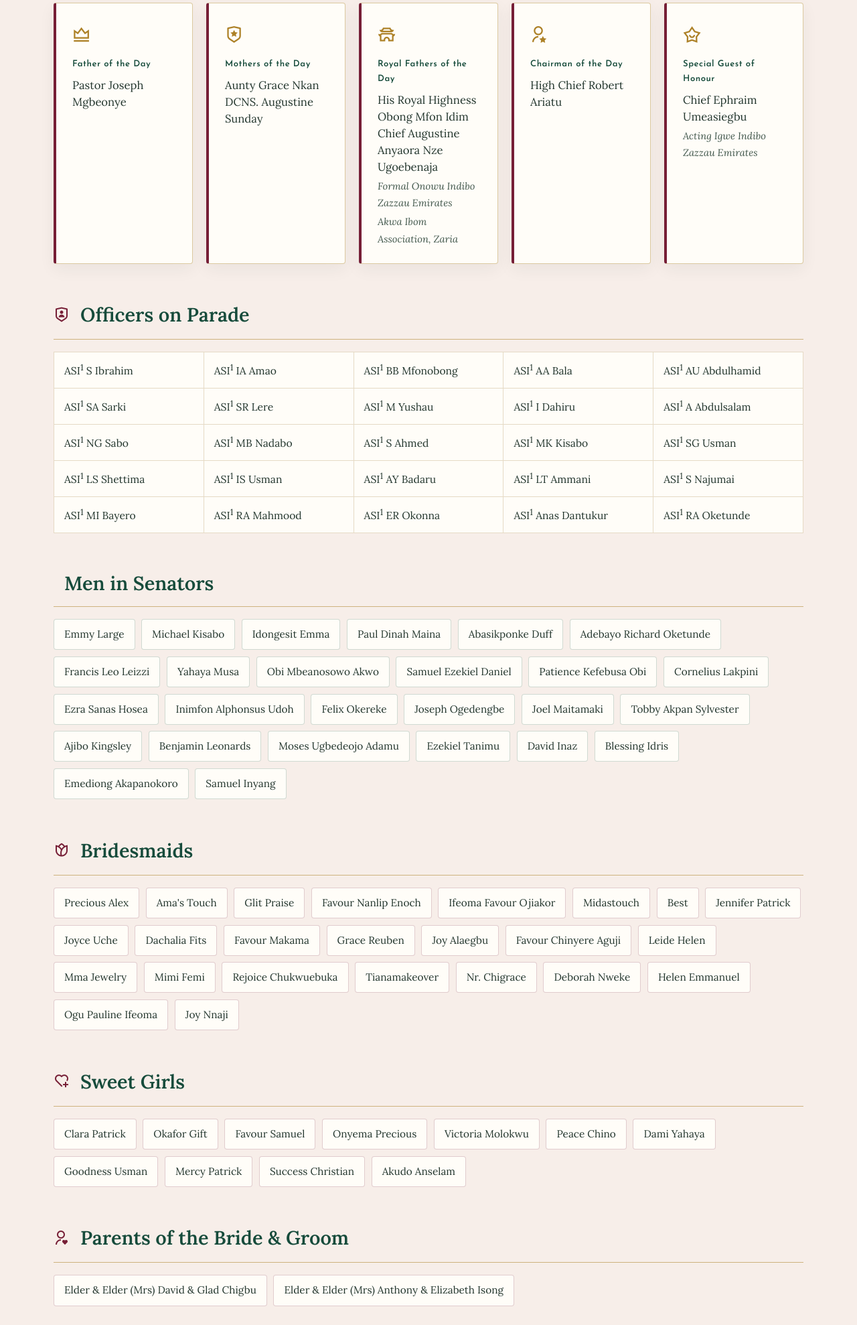
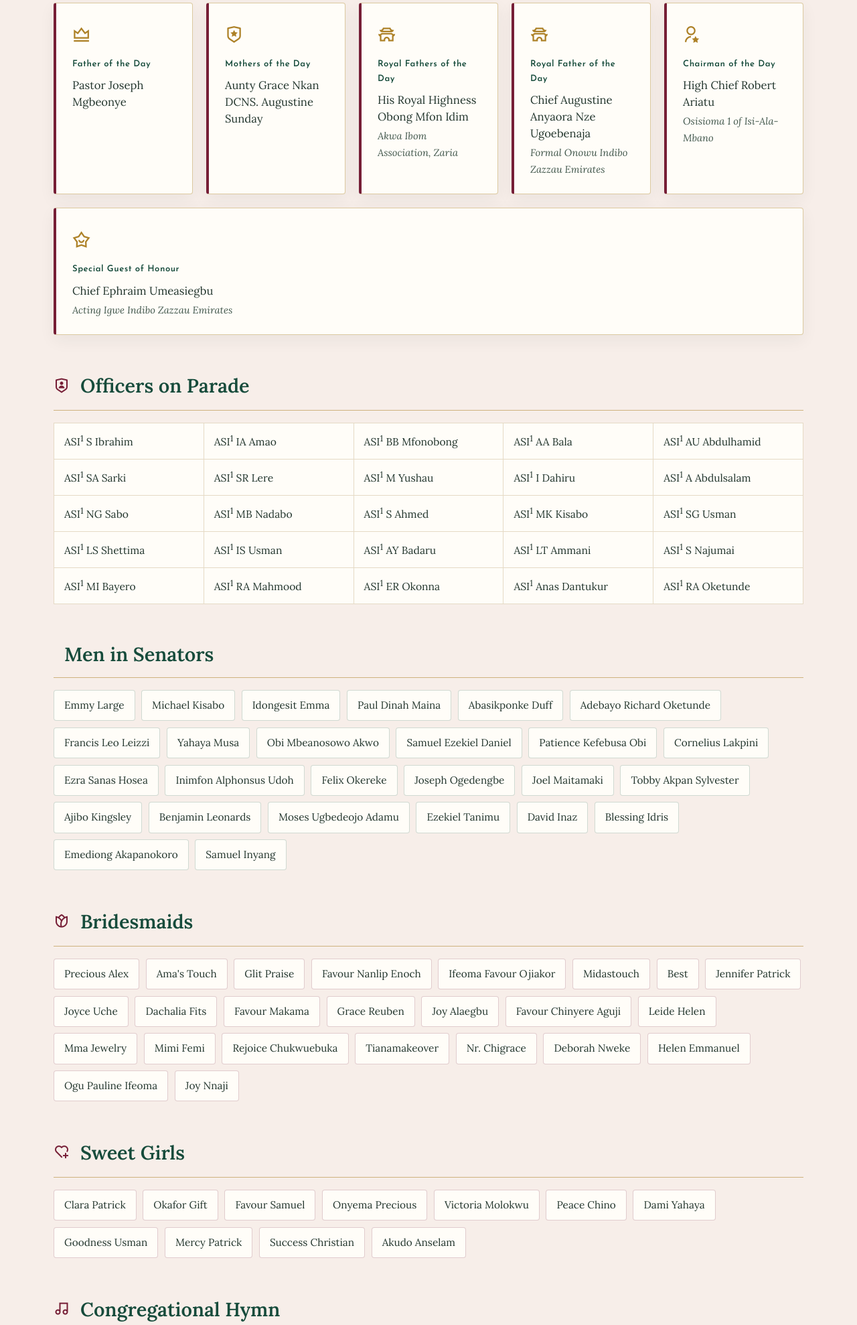
Before and after one commit to timadewale1/mine26, a website: page index.html in a window 1280 px wide. Shown: the part 3492-5470 px from the top of the page at 67% size. Drawn offline with nearby package versions, Linux system fonts and the light colour scheme; some icons are missing.

Commit message:
Refine wedding party details

```diff
--- a/index.html
+++ b/index.html
@@ -268,14 +268,19 @@
         <span class="hb-role">Royal Fathers of the Day</span>
         <span class="hb-name">His Royal Highness</span>
         <span class="hb-name">Obong Mfon Idim</span>
+        <span class="hb-note">Akwa Ibom Association, Zaria</span>
+      </div>
+      <div class="hb-card">
+        <i class="ri-ancient-gate-line hb-ico"></i>
+        <span class="hb-role">Royal Father of the Day</span>
         <span class="hb-name">Chief Augustine Anyaora Nze Ugoebenaja</span>
         <span class="hb-note">Formal Onowu Indibo Zazzau Emirates</span>
-        <span class="hb-note">Akwa Ibom Association, Zaria</span>
       </div>
       <div class="hb-card">
         <i class="ri-user-star-line hb-ico"></i>
         <span class="hb-role">Chairman of the Day</span>
         <span class="hb-name">High Chief Robert Ariatu</span>
+        <span class="hb-note">Osisioma 1 of Isi-Ala-Mbano</span>
       </div>
       <div class="hb-card">
         <i class="ri-star-smile-line hb-ico"></i>
@@ -347,14 +352,6 @@
         <span>Onyema Precious</span><span>Victoria Molokwu</span><span>Peace Chino</span>
         <span>Dami Yahaya</span><span>Goodness Usman</span><span>Mercy Patrick</span>
         <span>Success Christian</span><span>Akudo Anselam</span>
-      </div>
-    </div>
-
-    <div class="roll-section">
-      <div class="rh"><i class="ri-user-heart-line rh-ico"></i><h3>Parents of the Bride &amp; Groom</h3></div>
-      <div class="name-cloud bride-cloud">
-        <span>Elder &amp; Elder (Mrs) David &amp; Glad Chigbu</span>
-        <span>Elder &amp; Elder (Mrs) Anthony &amp; Elizabeth Isong</span>
       </div>
     </div>
 
@@ -510,7 +507,7 @@
       <div class="vcard"><i class="ri-calendar-check-fill vcico"></i><span class="vcat">Event Planner</span><span class="vnames">Uwad Obio Global Services</span></div>
       <div class="vcard"><i class="ri-camera-3-fill vcico"></i><span class="vcat">Photography &amp; Videography</span><span class="vnames">Vodzy Filmz · Oasis Studios</span></div>
       <div class="vcard vcwide"><i class="ri-scissors-fill vcico"></i><span class="vcat">Make Up Artists &amp; Fashion Houses/Accessories</span><span class="vnames">Pearl Clothings · Serenitees Couture · O.G Shoes · Solely Eko · Alladams Fashion and Lifestyle · Vinecitycouture · Mosezglam · Ama's Touch</span></div>
-      <div class="vcard"><i class="ri-printer-fill vcico"></i><span class="vcat">Prints &amp; Souvenirs</span><span class="vnames">Majik Touch Creative Ventures · Depatriarch Conceptional Digital Printing Services · Rufus</span></div>
+      <div class="vcard"><i class="ri-printer-fill vcico"></i><span class="vcat">Prints &amp; Souvenirs</span><span class="vnames">Majik Touch Creative Ventures · Depatriarch Conceptional Digital Printing Services · Ruffus</span></div>
       <div class="vcard"><i class="ri-flower-line vcico"></i><span class="vcat">Decorations</span><span class="vnames">Mister Fresh · Francis Event</span></div>
       <div class="vcard"><i class="ri-global-line vcico"></i><span class="vcat">Website Development</span><span class="vnames"><a href="https://wa.me/2347062991664" target="_blank" rel="noopener noreferrer">timadewale1 · WhatsApp 07062991664</a></span><small class="vmessage">Contact for any website work.</small></div>
     </div>
```
